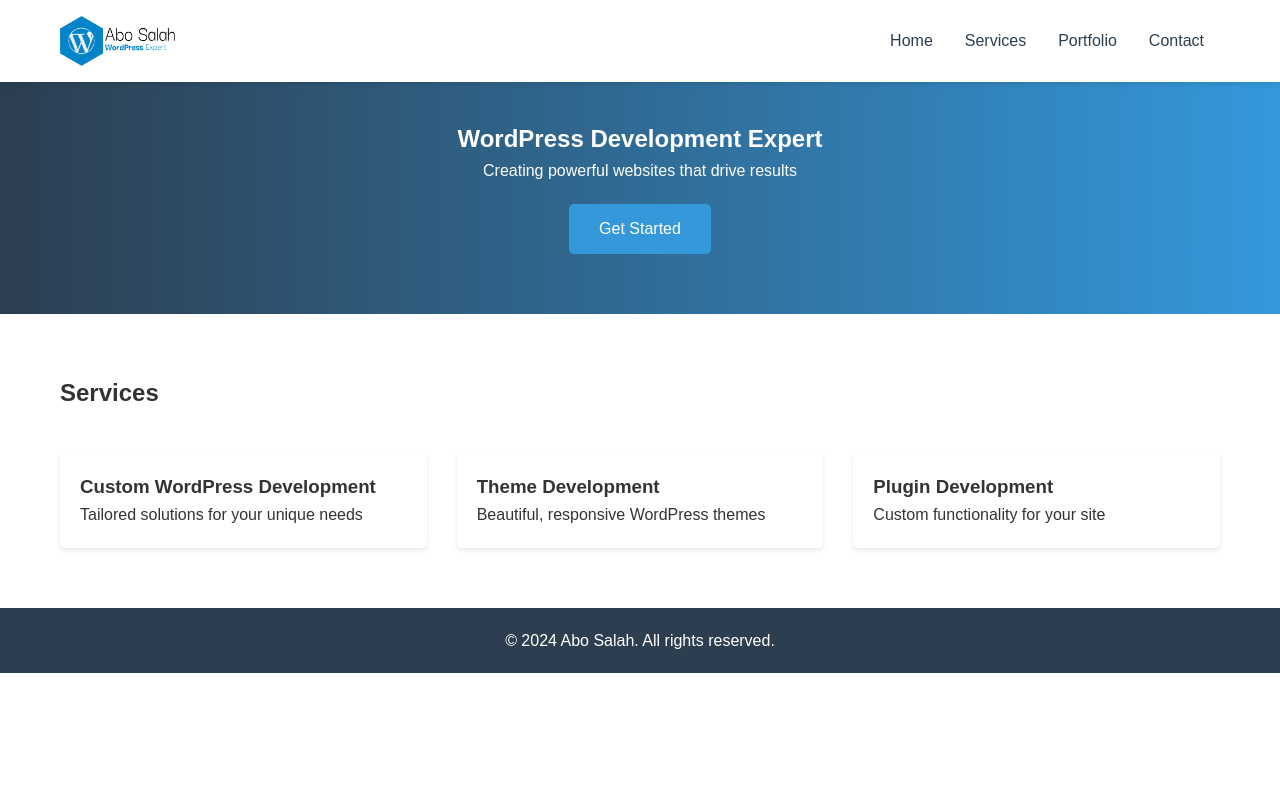
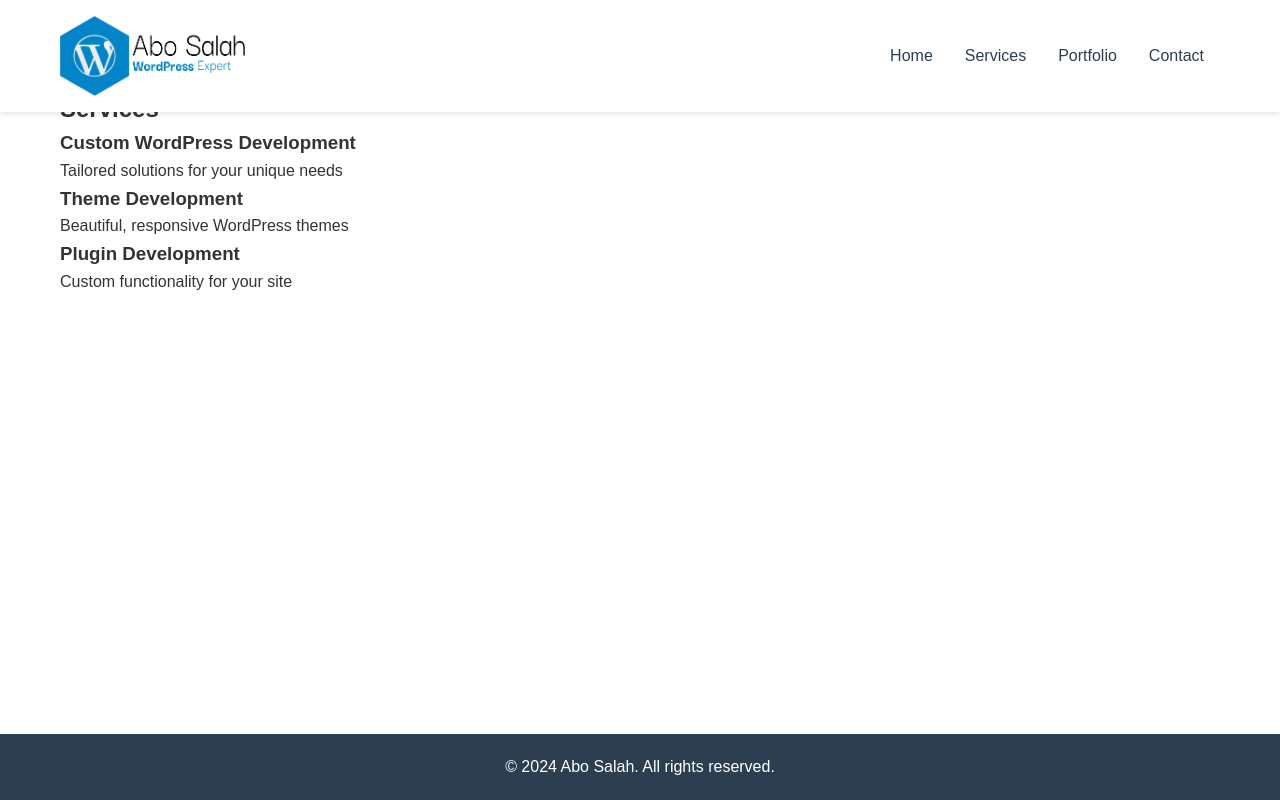
Before and after one commit to moeldowy/abosalah, a PHP site: page / in a window 1280 px wide. Run offline with PHP 8.4, Linux system fonts and the light colour scheme.

Commit message:
css changes and new logo

```diff
--- a/assets/css/main.css
+++ b/assets/css/main.css
@@ -1,4 +1,4 @@
-/* style.css */
+/* Add at the top of main.css */
 :root {
     --primary-color: #2c3e50;
     --secondary-color: #3498db;
@@ -15,6 +15,9 @@ body {
     font-family: 'Arial', sans-serif;
     line-height: 1.6;
     color: var(--text-color);
+    min-height: 100vh;
+    display: flex;
+    flex-direction: column;
 }
 
 .container {
@@ -40,7 +43,7 @@ nav {
 }
 
 .logo {
-    height: 50px;
+    height: 80px; /* Increased logo size */
 }
 
 nav ul {
@@ -54,48 +57,20 @@ nav ul li a {
     color: var(--primary-color);
 }
 
-/* Hero Section */
-#hero {
-    padding: 120px 0 60px;
-    text-align: center;
-    background: linear-gradient(to right, #2c3e50, #3498db);
-    color: white;
-}
-
-.cta-button {
-    display: inline-block;
-    padding: 12px 30px;
-    background: var(--secondary-color);
-    color: white;
-    text-decoration: none;
-    border-radius: 5px;
-    margin-top: 20px;
-}
-
-/* Services Section */
-#services {
-    padding: 60px 0;
-}
-
-.services-grid {
-    display: grid;
-    grid-template-columns: repeat(auto-fit, minmax(250px, 1fr));
-    gap: 30px;
-    margin-top: 40px;
-}
-
-.service-card {
-    padding: 20px;
-    border-radius: 5px;
-    box-shadow: 0 2px 5px rgba(0,0,0,0.1);
+/* Main Content */
+main {
+    flex: 1 0 auto;
+    min-height: calc(100vh - 180px);
 }
 
 /* Footer */
 footer {
+    flex-shrink: 0;
     background: var(--primary-color);
     color: white;
     text-align: center;
     padding: 20px 0;
+    margin-top: auto;
 }
 
 /* Responsive Design */
@@ -113,4 +88,8 @@ footer {
     nav ul li {
         margin: 0.5rem 0;
     }
+
+    .logo {
+        height: 60px; /* Smaller logo on mobile */
+    }
 }
```
